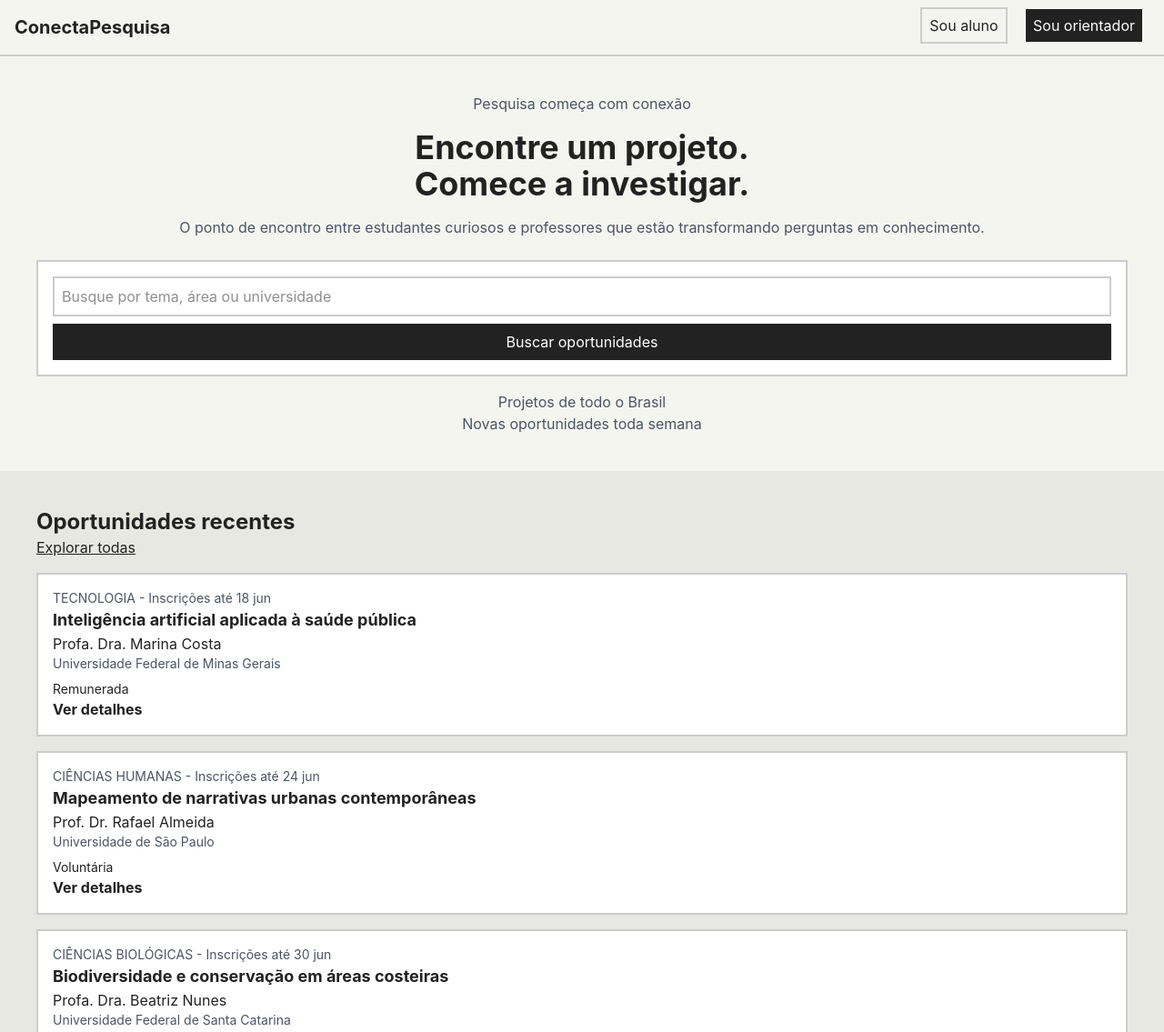
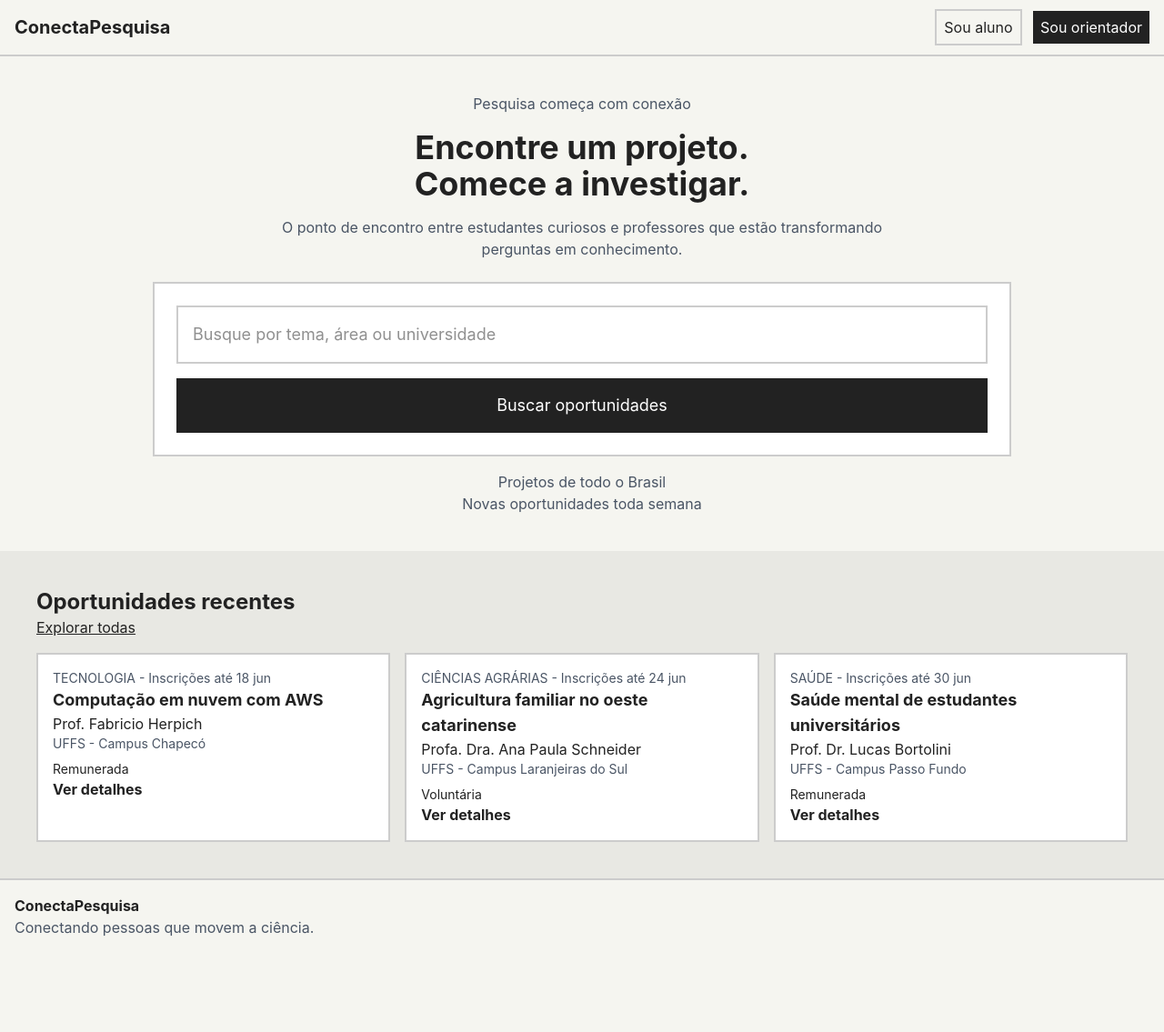
Before and after one commit to Tavares-Luis/IntroducaoWebUFFS, a website: page src/index.html in a window 1280 px wide. Shown: the top 1135 px of the page at 91% size. After the commit the page ends 1048 px from the top, so only its background shows below. Drawn offline with Linux system fonts and the light colour scheme.

Commit message:
ajuste de layout

```diff
--- a/src/index.html
+++ b/src/index.html
@@ -6,32 +6,34 @@
     <title>ConectaPesquisa</title>
     <link rel="stylesheet" href="output.css">
 </head>
-<body class="bg-fundo text-escuro">
+<body class="bg-fundo text-escuro min-h-screen flex flex-col">
     <!--navbar-->
     <header>
-        <div class="flex border-b-2 border-cinza p-4">
+        <div class="border-b-2 border-cinza p-4">
+            <div class="flex flex-col md:flex-row items-center">
                 <div class="flex-1">
                     <a href="index.html" class="font-bold text-xl">ConectaPesquisa</a>
                 </div>
-            <div>
-                <a href="aluno.html" class="border-2 border-cinza p-2 m-2">Sou aluno</a>
-                <a href="orientador.html" class="bg-escuro text-white p-2 m-2">Sou orientador</a>
+                <div class="mt-4 md:mt-0">
+                    <a href="aluno.html" class="border-2 border-cinza p-2 ml-2">Sou aluno</a>
+                    <a href="orientador.html" class="bg-escuro text-white p-2 ml-2">Sou orientador</a>
+                </div>
             </div>
         </div>
     </header>
 
     <!--titulo/barra de pesquisa, parte mais clara-->
-    <main>
+    <main class="flex-1">
         <!--titulo-->
-        <div class="text-center p-10">
+        <div class="text-center p-10 max-w-5xl mx-auto">
             <p class="text-gray-600">Pesquisa começa com conexão</p>
             <h1 class="text-4xl font-bold m-4">Encontre um projeto. <br> Comece a investigar.</h1>
-            <p class="text-gray-600 mb-6">O ponto de encontro entre estudantes curiosos e professores que estão transformando perguntas em conhecimento.</p>
+            <p class="text-gray-600 mb-6 max-w-2xl mx-auto">O ponto de encontro entre estudantes curiosos e professores que estão transformando perguntas em conhecimento.</p>
 
             <!--pesquisa-->
-            <div class="border-2 border-cinza bg-white p-4">
-                <input type="text" placeholder="Busque por tema, área ou universidade" class="w-full border-2 border-cinza p-2 mb-2">
-                <button class="w-full bg-escuro text-white p-2">Buscar oportunidades</button>
+            <div class="border-2 border-cinza bg-white p-6">
+                <input type="text" placeholder="Busque por tema, área ou universidade" class="w-full border-2 border-cinza p-4 mb-4 text-lg">
+                <button class="w-full bg-escuro text-white p-4 text-lg">Buscar oportunidades</button>
             </div>
 
             <p class="text-gray-600 mt-4">Projetos de todo o Brasil</p>
@@ -40,34 +42,39 @@
 
         <!--vagas-->
         <div class="bg-cinzaclaro p-10">
+            <div class="container mx-auto">
                 <h2 class="text-2xl font-bold">Oportunidades recentes</h2>
                 <a href="#" class="underline">Explorar todas</a>
 
-            <div class="bg-white border-2 border-cinza p-4 mt-4">
+                <!--cards em colunas-->
+                <div class="grid grid-cols-1 md:grid-cols-3 gap-4 mt-4">
+                    <div class="bg-white border-2 border-cinza p-4">
                         <p class="text-sm text-gray-600">TECNOLOGIA - Inscrições até 18 jun</p>
-                <h3 class="text-lg font-bold">Inteligência artificial aplicada à saúde pública</h3>
-                <p>Profa. Dra. Marina Costa</p>
-                <p class="text-sm text-gray-600">Universidade Federal de Minas Gerais</p>
+                        <h3 class="text-lg font-bold">Computação em nuvem com AWS</h3>
+                        <p>Prof. Fabricio Herpich</p>
+                        <p class="text-sm text-gray-600">UFFS - Campus Chapecó</p>
                         <p class="text-sm mt-2">Remunerada</p>
                         <a href="#" class="font-bold">Ver detalhes</a>
                     </div>
 
-            <div class="bg-white border-2 border-cinza p-4 mt-4">
-                <p class="text-sm text-gray-600">CIÊNCIAS HUMANAS - Inscrições até 24 jun</p>
-                <h3 class="text-lg font-bold">Mapeamento de narrativas urbanas contemporâneas</h3>
-                <p>Prof. Dr. Rafael Almeida</p>
-                <p class="text-sm text-gray-600">Universidade de São Paulo</p>
+                    <div class="bg-white border-2 border-cinza p-4">
+                        <p class="text-sm text-gray-600">CIÊNCIAS AGRÁRIAS - Inscrições até 24 jun</p>
+                        <h3 class="text-lg font-bold">Agricultura familiar no oeste catarinense</h3>
+                        <p>Profa. Dra. Ana Paula Schneider</p>
+                        <p class="text-sm text-gray-600">UFFS - Campus Laranjeiras do Sul</p>
                         <p class="text-sm mt-2">Voluntária</p>
                         <a href="#" class="font-bold">Ver detalhes</a>
                     </div>
 
-            <div class="bg-white border-2 border-cinza p-4 mt-4">
-                <p class="text-sm text-gray-600">CIÊNCIAS BIOLÓGICAS - Inscrições até 30 jun</p>
-                <h3 class="text-lg font-bold">Biodiversidade e conservação em áreas costeiras</h3>
-                <p>Profa. Dra. Beatriz Nunes</p>
-                <p class="text-sm text-gray-600">Universidade Federal de Santa Catarina</p>
+                    <div class="bg-white border-2 border-cinza p-4">
+                        <p class="text-sm text-gray-600">SAÚDE - Inscrições até 30 jun</p>
+                        <h3 class="text-lg font-bold">Saúde mental de estudantes universitários</h3>
+                        <p>Prof. Dr. Lucas Bortolini</p>
+                        <p class="text-sm text-gray-600">UFFS - Campus Passo Fundo</p>
                         <p class="text-sm mt-2">Remunerada</p>
                         <a href="#" class="font-bold">Ver detalhes</a>
+                    </div>
+                </div>
             </div>
         </div>
     </main>
```
Also changed, not shown: src/aluno.html (+11 -9 lines), src/orientador.html (+11 -9 lines), src/output.css. Lines whose indentation alone changed are shown as unchanged.
